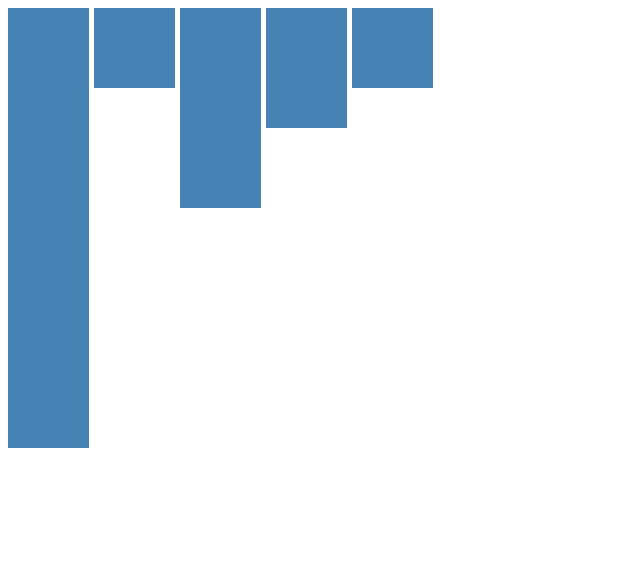
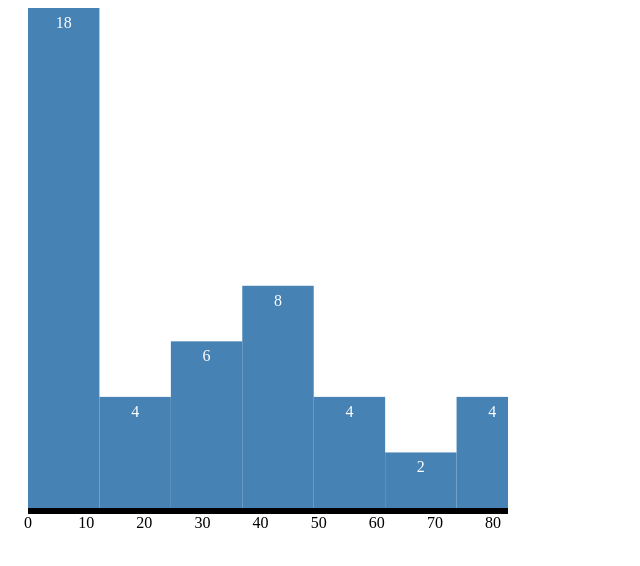
Before and after one commit to karanagarwal17/d3js-carnival, a plain HTML site: page 9. Histograms/index.html in a window 1280 px wide. Shown: the whole page, without its empty margins (0-640 px from the left). Drawn offline with nearby package versions, Linux system fonts and the light colour scheme.

Commit message:
completed the histogram layout

```diff
--- a/9. Histograms/index.html
+++ b/9. Histograms/index.html
@@ -9,28 +9,59 @@
 <body>
   <script>
 
+  var width = 500,
+    height = 500,
+    padding = 50;
+
   d3.csv("mydata.csv", function(data) {
     var map = data.map(function(i) { return parseInt(i.age); });
 
     var histogram = d3.layout.histogram()
-      .bins(5)
+      .bins(7)
       (map);
 
+    var y = d3.scale.linear()
+      .domain([0,d3.max(histogram.map(function(i) { return i.length; }))])
+      .range([0,height]);
+
+    var x = d3.scale.linear()
+      .domain([0,d3.max(map)])
+      .range([0,width]);
+
+    var xAxis = d3.svg.axis()
+      .scale(x)
+      .orient("bottom");
+
     var canvas = d3.select("body").append("svg")
-      .attr("width", 500)
-      .attr("height", 500);
+      .attr("width", width)
+      .attr("height", height + padding)
+      .append("g")
+        .attr("transform","translate(20,0)");
+
+    var group = canvas.append("g")
+      .attr("transform","translate(0," + height + ")")
+      .call(xAxis);
 
     var bars = canvas.selectAll(".bar")
       .data(histogram)
       .enter()
-        .append("g")
+        .append("g");
 
     bars.append("rect")
-      .attr("x",function(d) { return d.x * 5;})
-      .attr("y", 0)
-      .attr("width", function(d) { return d.dx * 5 - 5; })
-      .attr("height", function(d) { return d.y * 20 ; })
+      .attr("x",function(d) { return x(d.x);})
+      .attr("y", function(d){ return 500 - y(d.y);})
+      .attr("width", function(d) { return x(d.dx); })
+      .attr("height", function(d) { return y(d.y); })
       .attr("fill","steelblue");
+
+    bars.append("text")
+      .attr("x",function(d){ return x(d.x); })
+      .attr("y", function(d){ return 500 - y(d.y); })
+      .attr("dy","20px")
+      .attr("dx", function(d){ return x(d.dx)/2 ;})
+      .attr("fill","#fff")
+      .attr("text-anchor","middle")
+      .text(function(d) { return d.y; })
   });
 
   </script>
```
